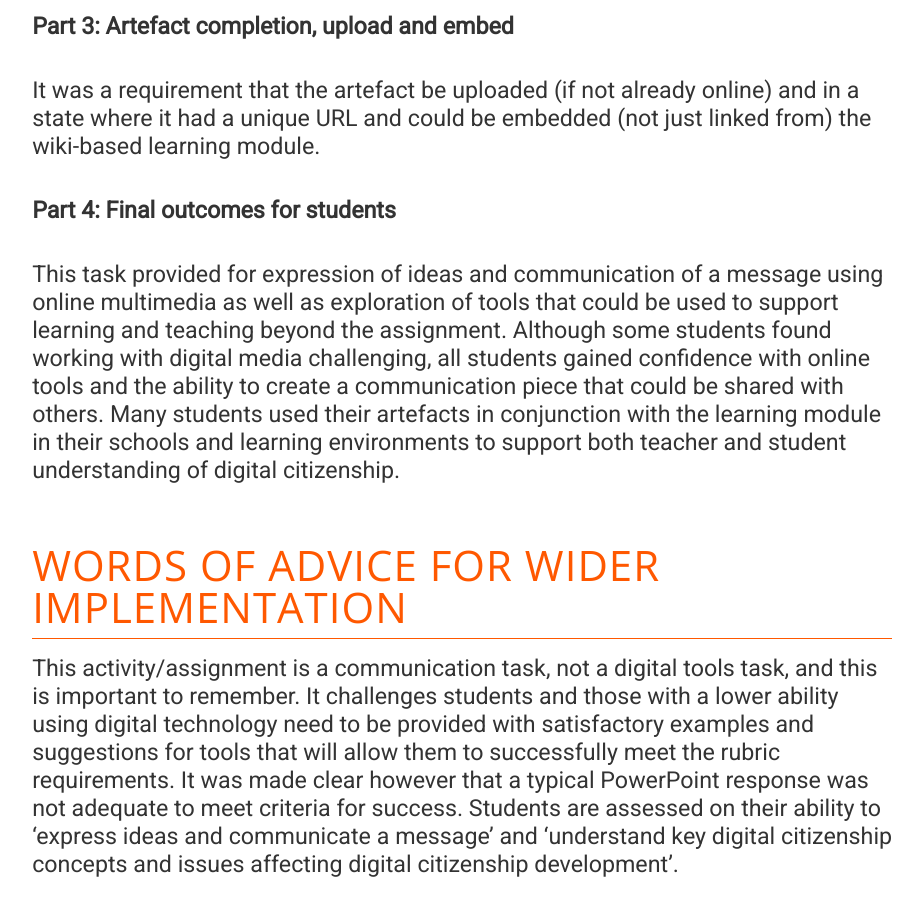
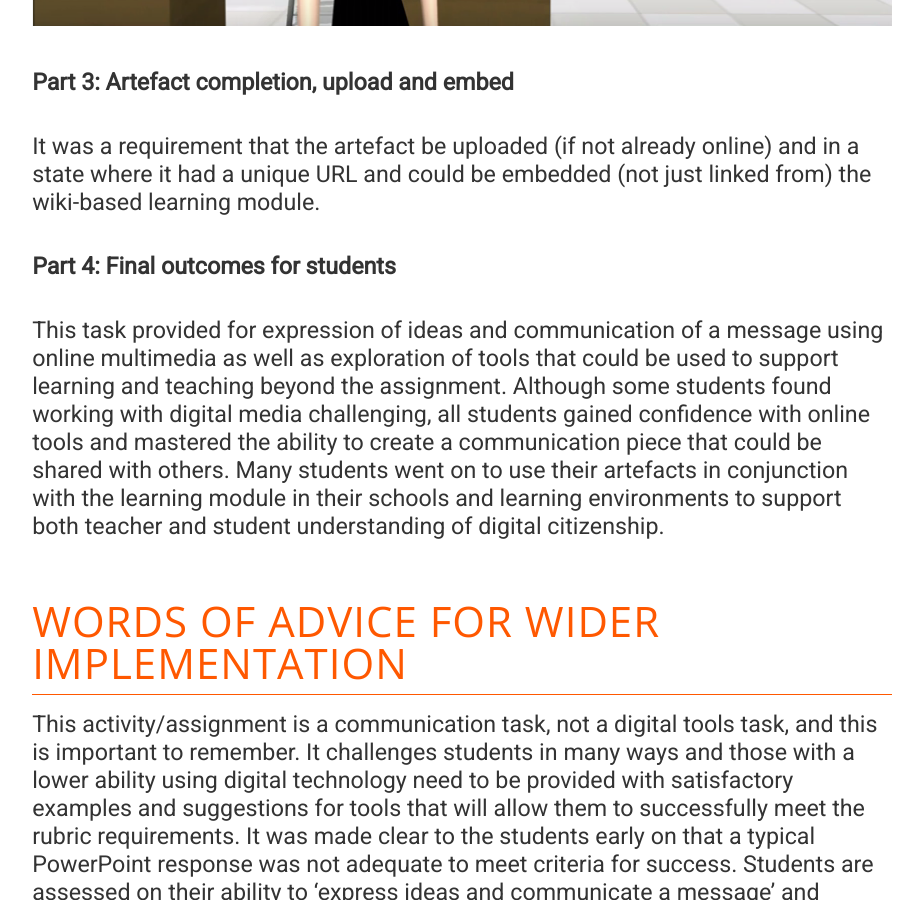
Before and after one commit to timklapdor/csulx, a Jekyll site: the page built from _applications/ETL523/ea-example.md, in a window 1280 px wide and 900 px high, scrolled down 2879 px. Shown: the whole window, without its empty margins (48-971 px from the left). Built offline with Jekyll 4.4.1, drawn with Linux system fonts in a browser that asks for light colours; comment, search, counter and statistics services are not loaded; some of the changed text lies outside the part shown.

```diff
--- a/_applications/ETL523/ea-example.md
+++ b/_applications/ETL523/ea-example.md
@@ -21,9 +21,9 @@
 
 ### Motivation
 
-The individual multimedia artefact is Part B of Assignment 1: ’Digital Citizenship Learning Module’. In small teams students collaborated on building an online learning module based on a digital citizenship concept. As part of this they selected a sub-topic for an individual digital artefact that needed to ‘fit in’ with the module content. The individual creation of a digital artefact required students to be able to demonstrate an understanding of key concepts of digital citizenship and the social, political, ethical and technological issues affecting digital citizenship development. It also encouraged transliteracy skills and clear communication of ideas through the use of multimedia.
+In ETL523 Assignment 1: ’Digital Citizenship Learning Module’, Part A required students to work in groups on module design and then Part B asked students to create an individual multimedia artefact. In small teams students collaborated on building an online learning module on a wiki based on a digital citizenship concept. As part of this they selected a sub-topic for an individual digital artefact that needed to ‘fit in’ with and support understanding of the module content. The individual creation of a digital artefact required students to be able to demonstrate an understanding of key concepts of digital citizenship and the social, political, ethical and technological issues affecting digital citizenship development. It also encouraged transliteracy skills and clear communication of ideas through the use of multimedia.
 
-The final artefact was meant to align with the group learning module project and be embedded into the team wiki interface. Students’ ideation and creativity afforded a successful artefact that showed evaluation of certain resources and ideas and brought together a definitive statement and set of information regarding the chosen topic.
+The final artefact was meant to align with the group learning module project and be embedded into the team wiki interface. Students' ideation and creativity afforded a successful artefact that showed evaluation of certain resources and ideas and brought together a definitive statement and set of information regarding the chosen topic.
 
 ### Video Explanation
 
@@ -47,8 +47,8 @@
 
 **Part 4: Final outcomes for students**
 
-This task provided for expression of ideas and communication of a message using online multimedia as well as exploration of tools that could be used to support learning and teaching beyond the assignment. Although some students found working with digital media challenging, all students gained confidence with online tools and the ability to create a communication piece that could be shared with others. Many students used their artefacts in conjunction with the learning module in their schools and learning environments to support both teacher and student understanding of digital citizenship.
+This task provided for expression of ideas and communication of a message using online multimedia as well as exploration of tools that could be used to support learning and teaching beyond the assignment. Although some students found working with digital media challenging, all students gained confidence with online tools and mastered the ability to create a communication piece that could be shared with others. Many students went on to use their artefacts in conjunction with the learning module in their schools and learning environments to support both teacher and student understanding of digital citizenship.
 
 ### Words of advice for wider implementation
 
-This activity/assignment is a communication task, not a digital tools task, and this is important to remember. It challenges students and those with a lower ability using digital technology need to be provided with satisfactory examples and suggestions for tools that will allow them to successfully meet the rubric requirements. It was made clear however that a typical PowerPoint response was not adequate to meet criteria for success. Students are assessed on their ability to ‘express ideas and communicate a message’ and ‘understand key digital citizenship concepts and issues affecting digital citizenship development’.
+This activity/assignment is a communication task, not a digital tools task, and this is important to remember. It challenges students in many ways and those with a lower ability using digital technology need to be provided with satisfactory examples and suggestions for tools that will allow them to successfully meet the rubric requirements. It was made clear to the students early on that a typical PowerPoint response was not adequate to meet criteria for success. Students are assessed on their ability to ‘express ideas and communicate a message’ and ‘understand key digital citizenship concepts and issues affecting digital citizenship development’.
```
Also changed, not shown: other parts of _applications/ETL523/ea-example.md (+1 -1 lines).
